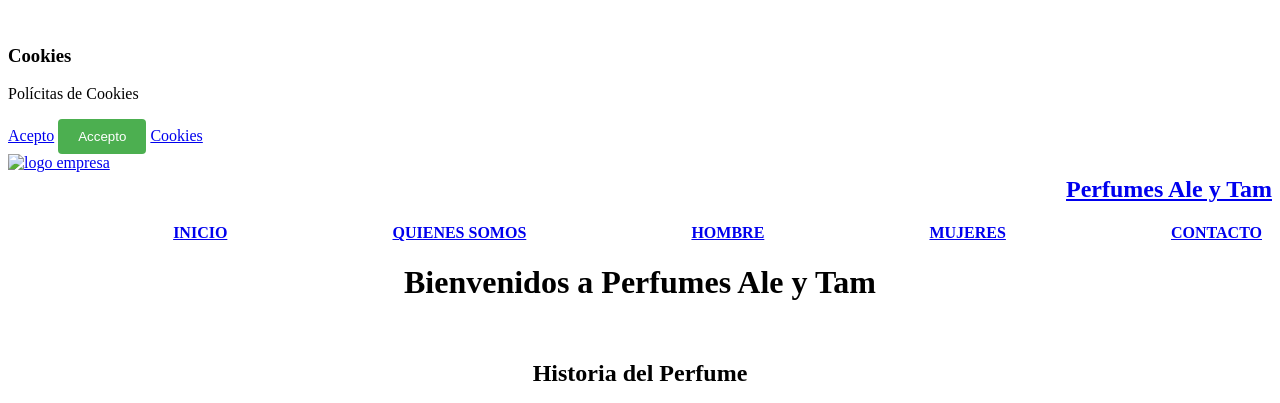
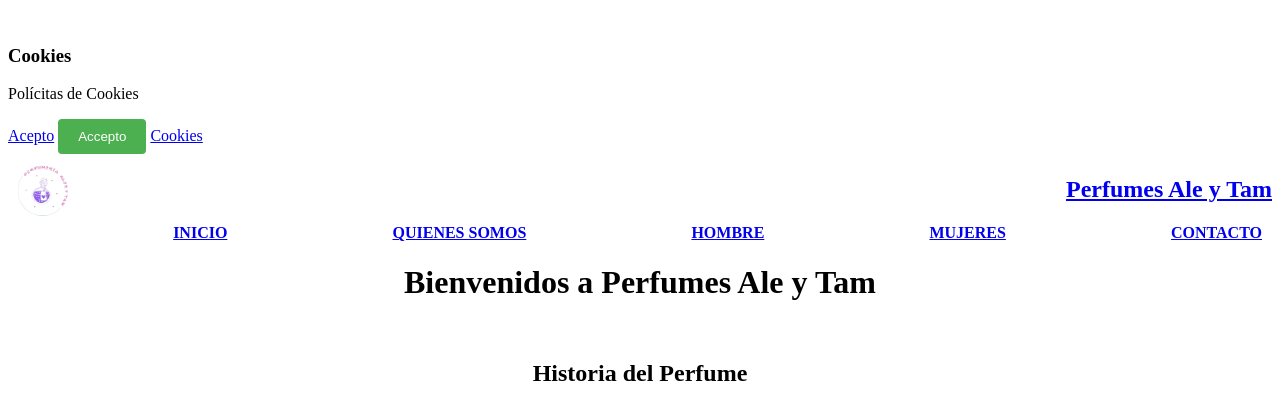
Before and after one commit to angelt007/perfumesaleytam, a plain HTML site: page index.html in a window 1280 px wide. Shown: the top 403 px of the page. Drawn offline with nearby package versions, Linux system fonts and the light colour scheme.

Commit message:
index.html

```diff
--- a/index.html
+++ b/index.html
@@ -25,7 +25,7 @@
 
   <header>
     <a href="#"class="logo">
-      <img src="/imagenes/logo perfumes Ale y Tam.jpg" alt="logo empresa">
+      <img src="images/logo perfumes Ale y Tam.jpg" alt="logo empresa">
       <h2 class="Perfumes Ale y Tam">Perfumes Ale y Tam</h2>
       <nav>
         <a href="http://127.0.0.1:5500/Inicio/index.html" class="nav-link">INICIO</a>
```
